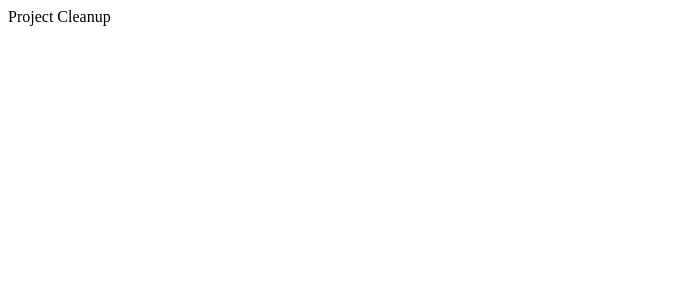
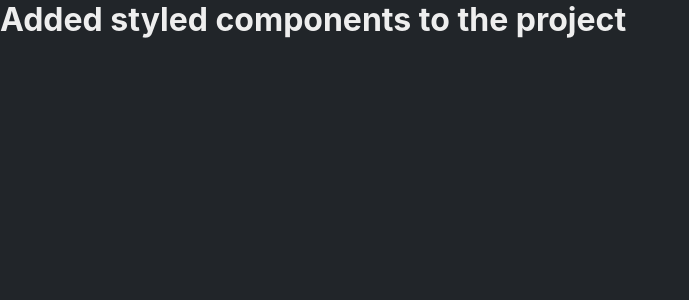
Before and after one commit to jorginhodev/desafio-brainweb, a React (Create React App) app: page / in a window 1280 px wide. Shown: the top 300 px of the page, without its empty margins (0-689 px from the left). Built offline with nearby package versions, Linux system fonts and the light colour scheme.

Commit message:
feat(styles): Added Styled Components

```diff
--- a/package.json
+++ b/package.json
@@ -9,6 +9,7 @@
     "react": "^17.0.1",
     "react-dom": "^17.0.1",
     "react-scripts": "4.0.3",
+    "styled-components": "^5.2.1",
     "web-vitals": "^1.0.1"
   },
   "scripts": {
--- a/src/App.js
+++ b/src/App.js
@@ -1,5 +1,12 @@
+import GlobalStyle from "./styles/global";
+
 function App() {
-  return <div>Project Cleanup</div>;
+  return (
+    <>
+      <GlobalStyle />
+      <h1>Added styled components to the project</h1>
+    </>
+  );
 }
 
 export default App;
--- /dev/null
+++ b/src/styles/global.js
@@ -0,0 +1,19 @@
+import { createGlobalStyle } from "styled-components";
+
+export default createGlobalStyle`
+    * {
+        margin: 0;
+        padding: 0;
+        outline: 0;
+        box-sizing: border-box;
+    }
+    body {
+        background: #212529;
+        color: #EEEEEE;
+        -webkit-font-smoothing: antialiased;
+        font-family: -apple-system, BlinkMacSystemFont, "Segoe UI", Roboto, Helvetica, Arial, sans-serif, "Apple Color Emoji", "Segoe UI Emoji", "Segoe UI Symbol";
+    }
+    button {
+        cursor: pointer;
+    }
+`;
```
Also changed, not shown: 1 other file (tests, documents, lock files or other folders).
